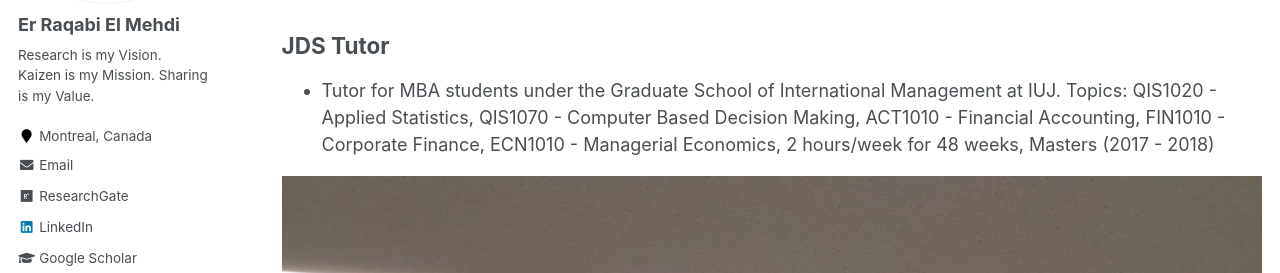
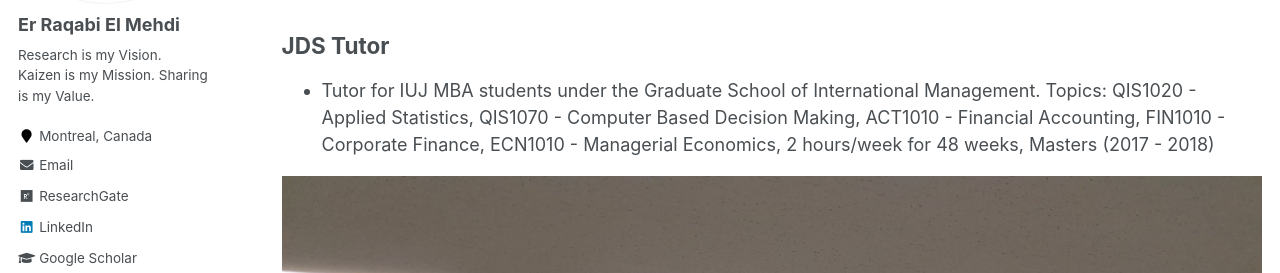
Before and after one commit to RqbMedi/rqbmedi.github.io, a Jekyll site: the page built from _pages/teaching.md, in a window 1280 px wide and 900 px high, scrolled down 489 px. Shown: the part 180-453 px from the top of the window. Built offline with Jekyll 4.4.1, drawn with Linux system fonts in a browser that asks for light colours; some web fonts are replaced.

```diff
--- a/_pages/teaching.md
+++ b/_pages/teaching.md
@@ -23,6 +23,6 @@ Teaching Assistant
 
 JDS Tutor
 ------
- - Tutor for MBA students under the Graduate School of International Management at IUJ. Topics: QIS1020 - Applied Statistics, QIS1070 - Computer Based Decision Making, ACT1010 - Financial Accounting, FIN1010 - Corporate Finance, ECN1010 - Managerial Economics, 2 hours/week for 48 weeks, Masters (2017 - 2018)
+ - Tutor for IUJ MBA students under the Graduate School of International Management. Topics: QIS1020 - Applied Statistics, QIS1070 - Computer Based Decision Making, ACT1010 - Financial Accounting, FIN1010 - Corporate Finance, ECN1010 - Managerial Economics, 2 hours/week for 48 weeks, Masters (2017 - 2018)
 
  ![Teaching Assistant IUJ](http://rqbmedi.github.io/images/8_Teaching_Assistant.jpeg)
```
